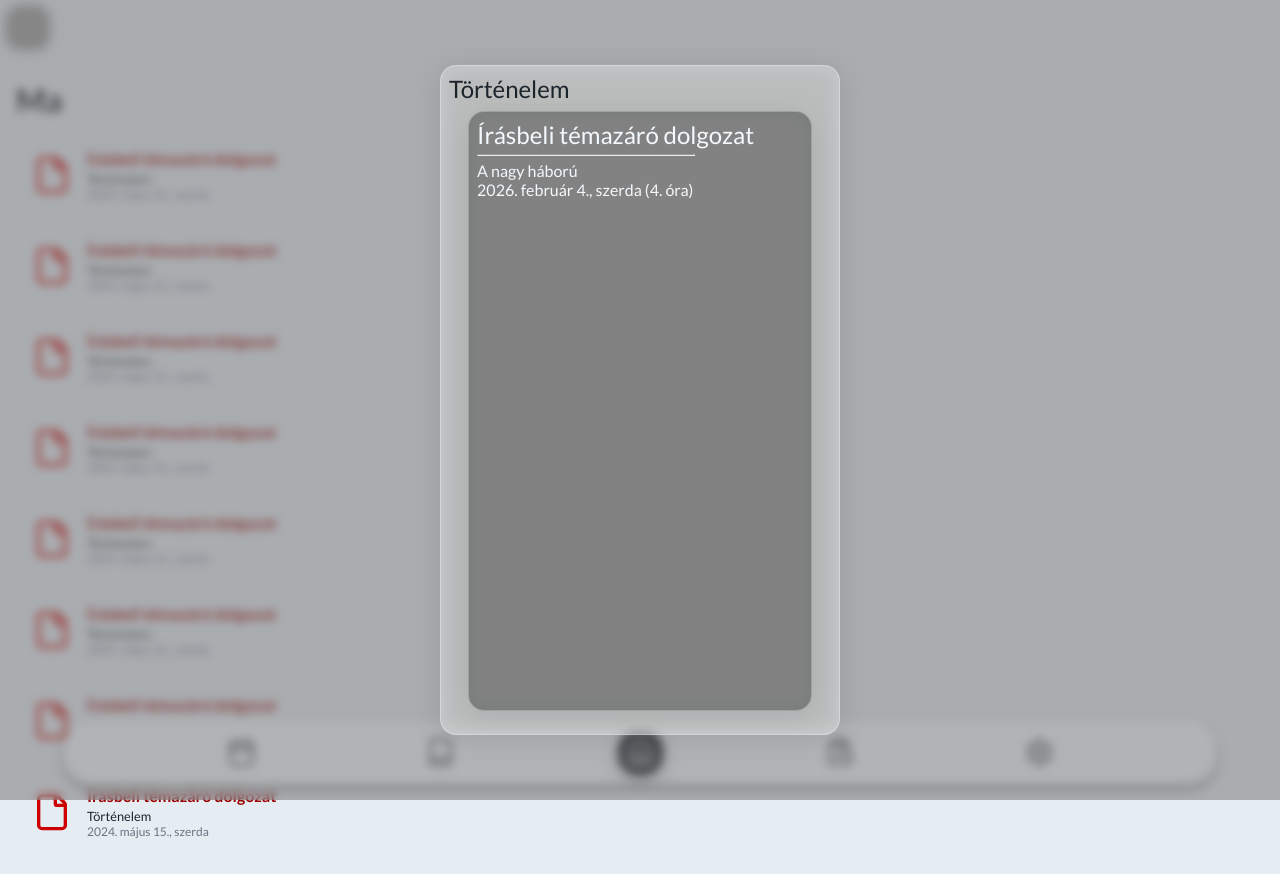
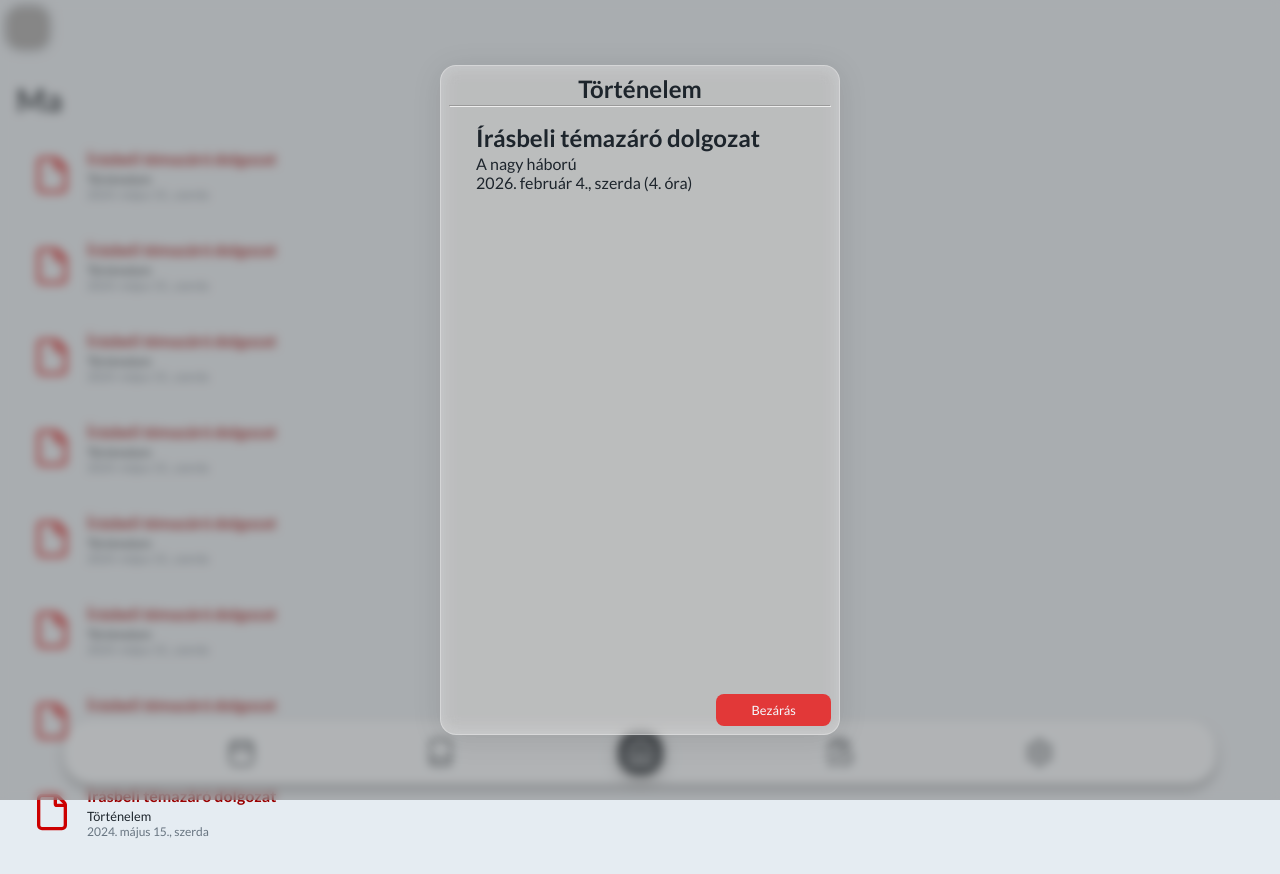
Before and after one commit to p3cap/KretaKopi, a Vue app in the folder Frontend/: page / in a window 1280 px wide. Both pictures are taken after a click on the element 640 px from the left and 174 px from the top of the page. Shown: the top 874 px of the page. Built offline with nearby package versions, Linux system fonts and the light colour scheme; grey boxes are pictures that could not be loaded.

Commit message:
mainpage popup window

```diff
--- a/Frontend/src/assets/base.css
+++ b/Frontend/src/assets/base.css
@@ -10,6 +10,7 @@
     --Carbon-Black: #1D252C;
     --Primary: hsl(0, 100%, 30%);
     --Secondary: hsl(0, 100%, 40%);
+    --Bright-Red : rgb(226, 56, 56);
 }
 
 *,
--- a/Frontend/src/components/Activity.vue
+++ b/Frontend/src/components/Activity.vue
@@ -15,22 +15,29 @@ const isPopupOpen = ref(false);
     </div>
 </div>
 
+<Transition name="fade">
     <div v-if="isPopupOpen" class="popup" @click="isPopupOpen = false">
         <div class="inner_window" @click.stop>
             <h2>Történelem</h2>
+            <hr>
             <div class="inner_inner_window">
                 <h2>Írásbeli témazáró dolgozat</h2>
-            <hr>
                 <p>A nagy háború</p>
                 <p id="date">2026. február 4., szerda (4. óra)</p>
             </div>
+
+            <div @click="isPopupOpen = false" class="buttonshi">
+                <p>Bezárás</p>
             </div>
         </div>
+    </div>
+</Transition>
 
 </template>
 
 <style scoped>
 .container {
+    cursor: pointer;
     display: flex;
     align-items: center;
     gap: 15px;
@@ -93,25 +100,22 @@ div p {
     display: flex;
     flex-direction: column;
 }
+.inner_window h2 {
+    font-size: 1.5rem;
+    font-weight: 600;
+    align-self: center;
+    margin-bottom: 2px;
+}
 .inner_inner_window {
     margin-top: 0.5rem;
     align-self: center;
-    color: var(--Bright-Snow);
     border-radius: 0.5rem;
     padding: 0.5rem;
     height: 600px;
     width: 90%;
-
-    background: rgba(73, 73, 73, 0.603);
-    border-radius: 16px;
-    box-shadow: 0 4px 30px rgba(0, 0, 0, 0.1);
-    backdrop-filter: blur(9.1px);
-    -webkit-backdrop-filter: blur(9.1px);
-    border: 1px solid rgba(255, 255, 255, 0.28);
 }
 .inner_inner_window hr {
-    width: 67%;
-    color: var(--Bright-Snow);
+    color: black;
     margin-top: 0.3rem;
     margin-bottom: 0.3rem;
 }
@@ -121,4 +125,25 @@ div p {
 #date {
     align-self: flex-end;
 }
+.fade-enter-active, .fade-leave-active {
+  transition: ease opacity 0.2s;
+}
+.fade-enter-from, .fade-leave-to {
+  opacity: 0;
+}
+.buttonshi {
+    align-self: flex-end;
+    color: var(--Bright-Snow);
+    margin-top: auto;
+    background-color: var(--Bright-Red);
+    padding: 0.5rem;
+    border-radius: 0.5rem;
+    text-align: center;
+    cursor: pointer;
+    width: 30%;
+    transition: 0.1s;
+}
+.buttonshi:hover {
+    background-color: var(--Primary);
+}
 </style>
```
Lines whose indentation alone changed are shown as unchanged.
